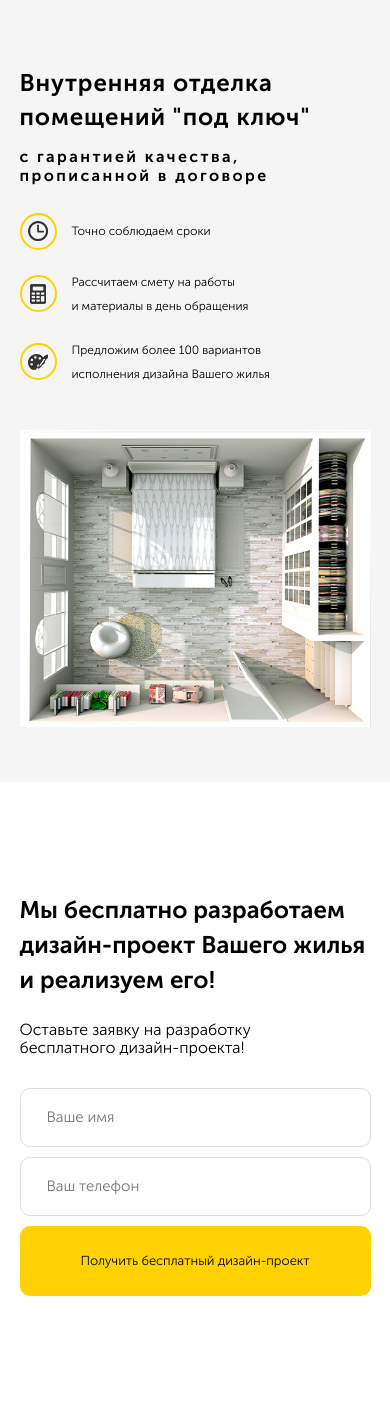
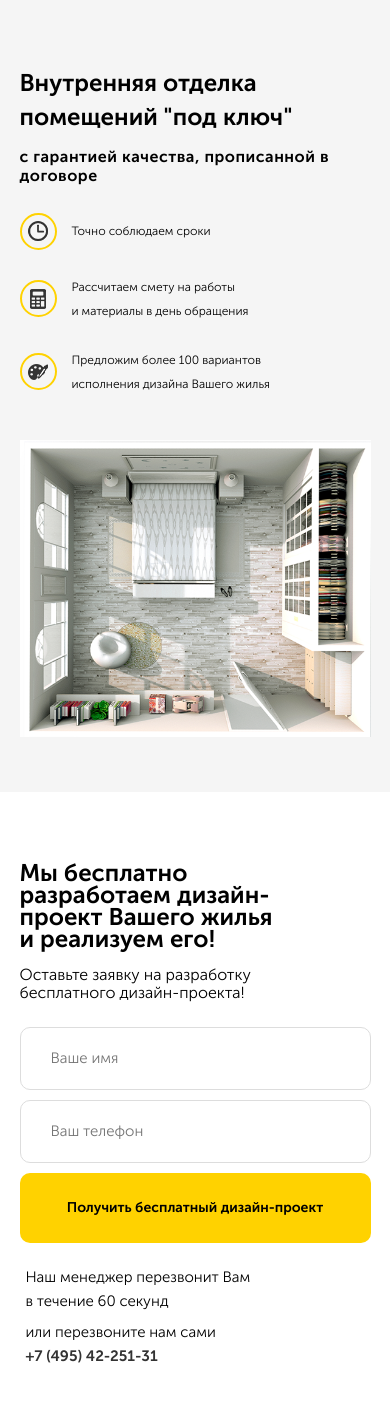
Before and after one commit to anapa96/repair, a PHP site: page / in a window 390 px wide. Shown: the part 62-1480 px from the top of the page. Before the commit the page ends 1358 px from the top, so only its background shows below. Run offline with PHP 8.4, Linux system fonts and the light colour scheme.

Commit message:
Полностью сверста секция с предложением. Испралена главная секция. Сделан адаптив

```diff
--- a/src/css/style.css
+++ b/src/css/style.css
@@ -38,7 +38,9 @@ img {
   border-radius: 10px;
   background-color: #ffd200;
   border: none;
-  padding: 18px 30px 18px 30px;
+  padding: 17px 30px 17px 30px;
+  font-family: 'Museo Sans Bold', sans-serif;
+  font-weight: 700;
 }
 
 .button:hover {
@@ -47,7 +49,7 @@ img {
 }
 
 .section {
-  padding: 90px 0;
+  padding: 50px 0;
 }
 
 .section-title {
@@ -63,7 +65,7 @@ img {
 
 input {
   border: 1px solid #dddddd;
-  padding: 20px 26px;
+  padding: 22px 30px;
   font-size: 15px;
   border-radius: 10px;
 }
@@ -191,11 +205,14 @@ input {
   display: -webkit-box;
   display: -ms-flexbox;
   display: flex;
+  -webkit-box-pack: justify;
+      -ms-flex-pack: justify;
+          justify-content: space-between;
 }
 
 .hero-text {
-  -ms-flex-preferred-size: 40%;
-      flex-basis: 40%;
+  -ms-flex-preferred-size: 50%;
+      flex-basis: 50%;
   padding-right: 100px;
 }
 
@@ -203,8 +220,7 @@ input {
   font-size: 41px;
   font-weight: 700;
   line-height: 55px;
-  margin-bottom: 40px;
-  letter-spacing: .9px;
+  margin-bottom: 38px;
   font-family: 'Museo Sans Bold', sans-serif;
   font-weight: 700;
 }
@@ -212,7 +228,8 @@ input {
 .hero-text__subtitle {
   display: inline-block;
   margin-bottom: 70px;
-  letter-spacing: 2.4px;
+  letter-spacing: 0.5px;
+  font-size: 19px;
   font-family: 'Museo Sans Bold', sans-serif;
   font-weight: 700;
 }
@@ -285,7 +302,7 @@ input {
     margin-bottom: 28px;
   }
   .hero-list__item {
-    margin-bottom: 20px;
+    margin-bottom: 25px;
   }
   .hero-list__text {
     font-size: 12px;
@@ -330,7 +345,7 @@ input {
 
 .offer:before {
   content: '';
-  width: 50%;
+  width: 49.8%;
   height: 100%;
   position: absolute;
   background-color: #fff;
@@ -347,12 +362,13 @@ input {
 .offer__title {
   max-width: 360px;
   line-height: 35px;
-  margin-bottom: 24px;
+  margin-bottom: 20px;
 }
 
 .offer__subtitle {
   max-width: 250px;
-  margin-bottom: 30px;
+  line-height: 20px;
+  margin-bottom: 29px;
 }
 
 .offer__input {
@@ -367,6 +383,32 @@ input {
 .offer__button {
   width: 100%;
   min-height: 70px;
+  margin-bottom: 25px;
+}
+
+.offer__feedback {
+  display: -webkit-box;
+  display: -ms-flexbox;
+  display: flex;
+  -webkit-box-pack: justify;
+      -ms-flex-pack: justify;
+          justify-content: space-between;
+  font-size: 15px;
+  line-height: 24px;
+  padding-right: 10px;
+}
+
+.offer__feedback-item {
+  display: block;
+  max-width: 230px;
+}
+
+.offer__feedback-number {
+  display: block;
+  text-decoration: none;
+  color: #333333;
+  font-family: 'Museo Sans Bold', sans-serif;
+  font-weight: 700;
 }
 
 @media (max-width: 1200px) {
@@ -380,6 +422,13 @@ input {
   .offer__button {
     font-size: 13px;
   }
+  .offer__feedback {
+    direction: column;
+  }
+  .offer__feedback-item {
+    display: block;
+    max-width: 100%;
+  }
 }
 
 @media (max-width: 768px) {
@@ -390,5 +439,30 @@ input {
     width: 100%;
     padding-right: 0;
   }
+  .offer__title {
+    display: block;
+    max-width: 265px;
+    line-height: 22px;
+    margin-bottom: 16px;
+  }
+  .offer__subtitle {
+    line-height: 18px;
+    margin-bottom: 25px;
+  }
+  .offer__button {
+    font-size: 14px;
+    padding: 0 40px 0 40px;
+    margin-bottom: 22px;
+  }
+  .offer__feedback {
+    -webkit-box-orient: vertical;
+    -webkit-box-direction: normal;
+        -ms-flex-direction: column;
+            flex-direction: column;
+    padding-left: 6px;
+  }
+  .offer__feedback-item:first-child {
+    margin-bottom: 7px;
+  }
 }
 /*# sourceMappingURL=style.css.map */
--- a/src/index.html
+++ b/src/index.html
@@ -93,7 +93,13 @@
             <button class="button offer__button">Получить бесплатный дизайн-проект</button>
           </form>
           <!-- /.form offer__form -->
-
+          <div class="offer__feedback">
+            <span class="offer__feedback-item">Наш менеджер перезвонит Вам<br> в течение 60 секунд</span>
+            <span class="offer__feedback-item">или перезвоните нам сами <br>
+              <a href="tel: +7 (495) 42-251-31" class="offer__feedback-number">+7 (495) 42-251-31</a>
+            </span>
+          </div>
+          <!-- /.offer__feedback -->
         </div>
         <!-- /.offer-block -->
       </div>
--- a/src/sass/blocks/_hero.sass
+++ b/src/sass/blocks/_hero.sass
@@ -3,20 +3,21 @@
   background-color: $secondary
   &-block
     display: flex
+    justify-content: space-between
   &-text
-    flex-basis: 40%
+    flex-basis: 50%
     padding-right: 100px
     &__title
       font-size: 41px
       font-weight: 700
       line-height: 55px
-      margin-bottom: 40px
-      letter-spacing: .9px
+      margin-bottom: 38px
       +bold
     &__subtitle
       display: inline-block
       margin-bottom: 70px
-      letter-spacing: 2.4px
+      letter-spacing: 0.5px
+      font-size: 19px
       +bold
   &-list
     margin: 0
@@ -35,7 +36,7 @@
       align-items: center
       justify-content: center
       border-radius: 50%
-      margin-right: 30px
+      margin-right: 32px
     &__text
       max-width: 250px
       font-size: 14px
@@ -60,7 +61,7 @@
         margin-bottom: 28px
     &-list
       &__item
-        margin-bottom: 20px
+         margin-bottom: 25px
       &__text
         font-size: 12px
       &__image
@@ -72,15 +73,13 @@
       &__title
         line-height: 30px
         margin-bottom: 7px
-        letter-spacing: 1.2px
         +bold
-        font-size: 23px
+        font-size: 23.7px
       &__subtitle
         width: 90%
-        margin-left: 5px
         letter-spacing: 0.2px
         +bold
     &-list
       &__text
         max-width: 200px
-        line-height: 18px
+        line-height: 17px
--- a/src/sass/blocks/_interface.sass
+++ b/src/sass/blocks/_interface.sass
@@ -11,12 +11,13 @@ img
   border-radius: 10px
   background-color: $main-color
   border: none
-  padding: 18px 30px 18px 30px
+  padding: 17px 30px 17px 30px
+  +bold
   &:hover
     background-color: lighten($main-color, 10%)
     cursor: pointer
 .section
-  padding: 90px 0
+  padding: 50px 0
   &-title
     font-size: 24px
     +bold
@@ -25,7 +26,7 @@ img
     font-size: 16px
 input
   border: 1px solid $border-input
-  padding: 20px 26px
+  padding: 22px 30px
   font-size: 15px
   border-radius: 10px
 
@@ -40,8 +41,15 @@ input
 
 @media (max-width: 320px)
   .container
-    max-width: 285px
+    max-width: 280px
     width: 90%
-    padding-left: 5px
   .button
     border-radius: 5px
+  .section
+    padding: 30px 0
+    &-title
+      font-size: 18px
+    &-subtitle
+      font-size: 14px
+  .input
+    padding: 22px 23px
--- a/src/sass/blocks/_navbar.sass
+++ b/src/sass/blocks/_navbar.sass
@@ -16,14 +16,12 @@
   &__button
     margin-left: 30px
     font-size: 13px
-    +bold
   &__phone
     display: inline-block
     color: $text-color
     font-size: 20px
     text-decoration: none
-    margin-top: 8px
-    letter-spacing: .5px
+    margin-top: 6px
     +bold
 @media (max-width: 768px )
   .navbar
@@ -39,6 +37,8 @@
   .navbar
     padding-top: 17px
     padding-right: 10px
+    display: flex
+    justify-content: space-between
     &__contacts
       display: none
     &__button
@@ -46,6 +46,5 @@
       font-size: 10px
       font-weight: 400
       padding: 15px 26px 14px 26px
-      +bold
     &__logo
       width: 91px
--- a/src/sass/blocks/_offer.sass
+++ b/src/sass/blocks/_offer.sass
@@ -5,7 +5,7 @@
   position: relative
   &:before
     content: ''
-    width: 50%
+    width: 49.8%
     height: 100%
     position: absolute
     background-color: #fff
@@ -18,10 +18,11 @@
   &__title
     max-width: 360px
     line-height: 35px
-    margin-bottom: 24px
+    margin-bottom: 20px
   &__subtitle
     max-width: 250px
-    margin-bottom: 30px
+    line-height: 20px
+    margin-bottom: 29px
   &__input
     width: 240px
     margin-bottom: 30px
@@ -30,6 +31,21 @@
   &__button
     width: 100%
     min-height: 70px
+    margin-bottom: 25px
+  &__feedback
+    display: flex
+    justify-content: space-between
+    font-size: 15px
+    line-height: 24px
+    padding-right: 10px
+    &-item
+      display: block
+      max-width: 230px
+    &-number
+      display: block;
+      text-decoration: none
+      color: $text-color
+      +bold
 @media (max-width: 1200px)
   .offer
     background-size: cover
@@ -38,9 +54,32 @@
       margin-bottom: 10px
     &__button
       font-size: 13px
+    &__feedback
+      direction: column
+      &-item
+        display: block
+        max-width: 100%
 @media (max-width: 768px)
   .offer
     background: #fff
     &-block
       width: 100%
       padding-right: 0
+    &__title
+      display: block
+      max-width: 265px
+      line-height: 22px
+      margin-bottom: 16px
+    &__subtitle
+      line-height: 18px
+      margin-bottom: 25px
+    &__button
+      font-size: 14px
+      padding: 0 40px 0 40px
+      margin-bottom: 22px
+    &__feedback
+      flex-direction: column
+      padding-left: 6px
+      &-item
+        &:first-child
+          margin-bottom: 7px
```
Also changed, not shown: other parts of src/css/style.css (+23 -13 lines), 1 other file.
